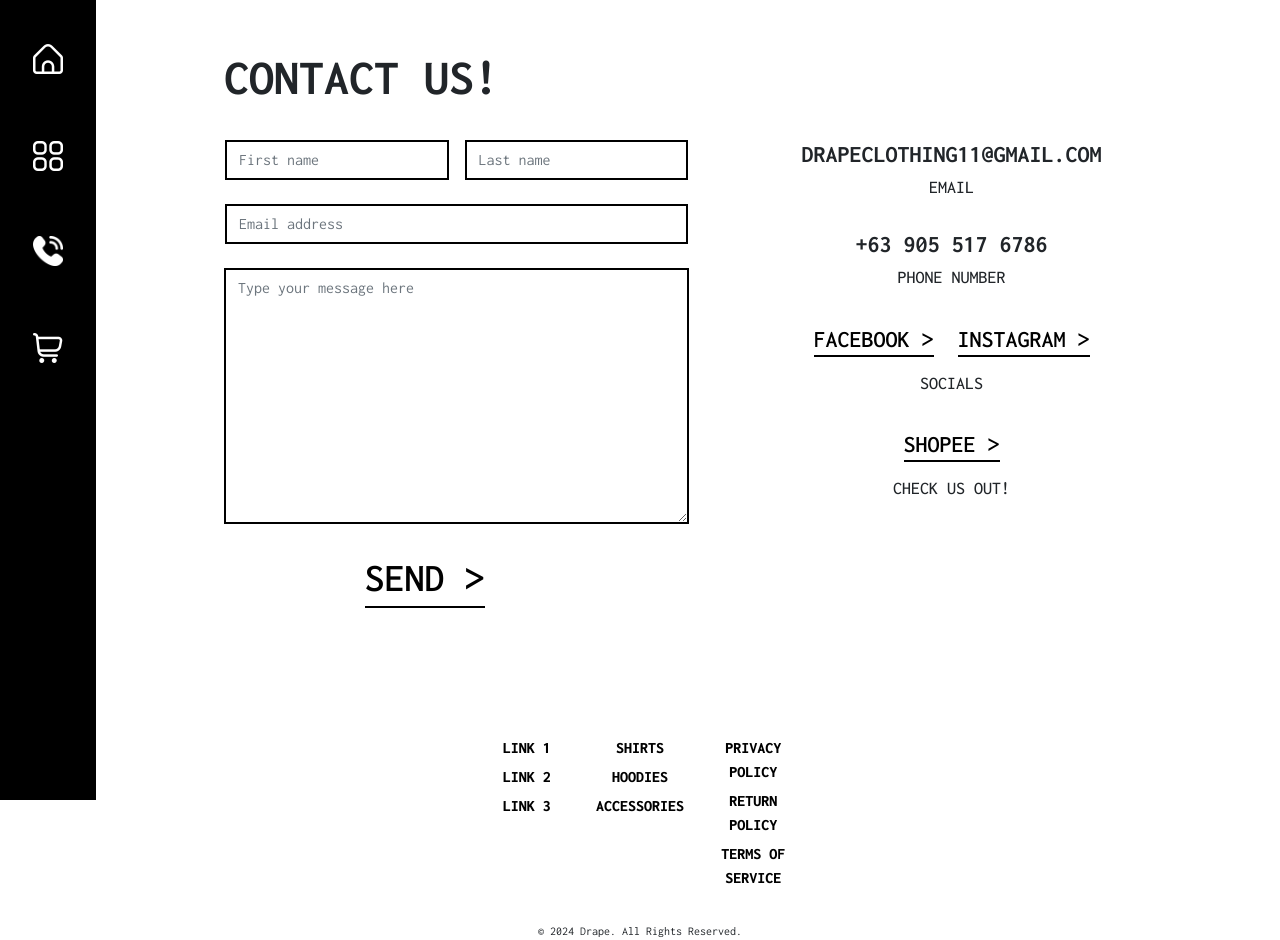
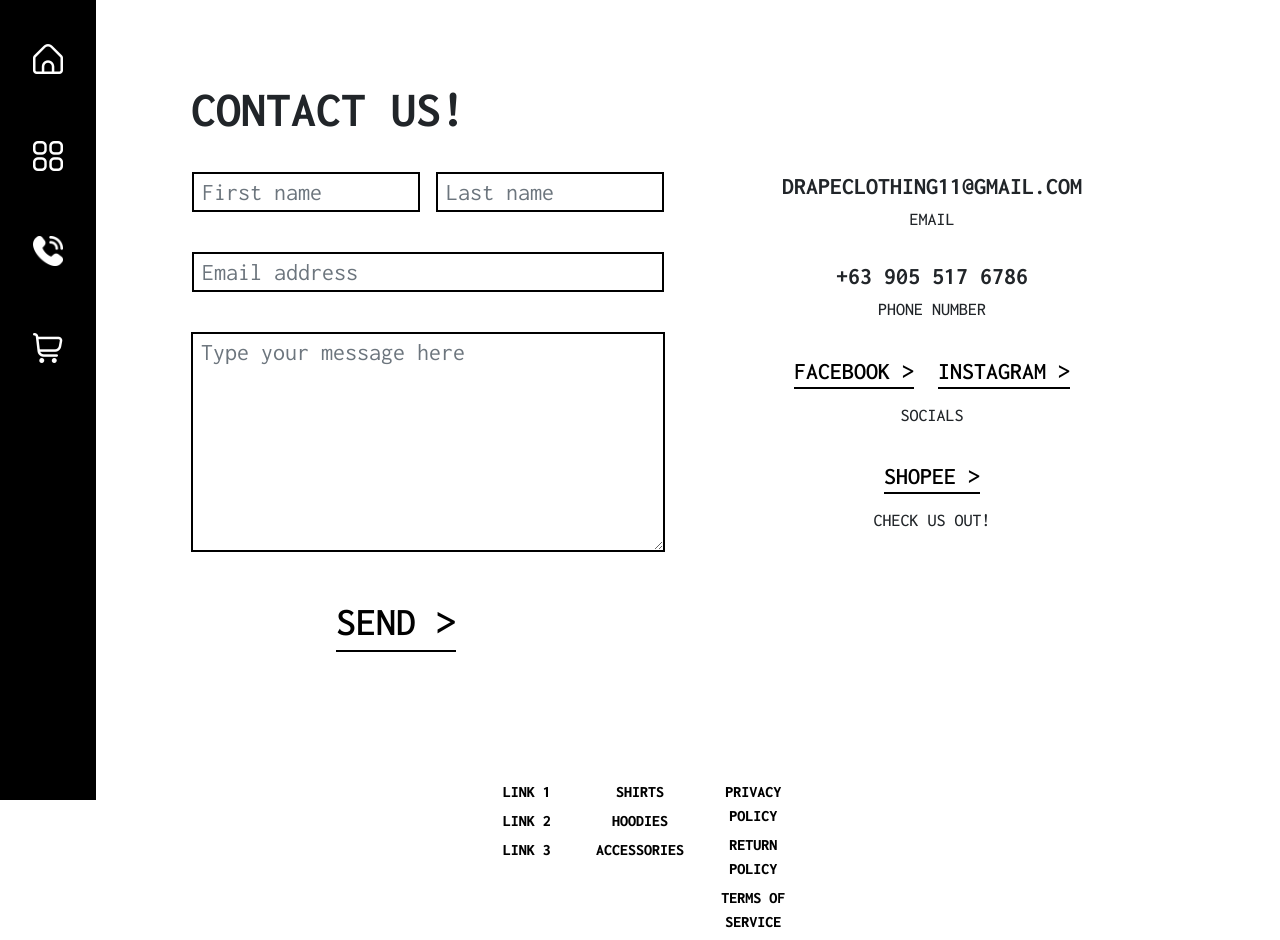
Before and after one commit to rjventu/drape-website, a PHP site: page /contacts.html in a window 1280 px wide. Shown: the top 940 px of the page. Run offline with PHP 8.4, Linux system fonts and the light colour scheme; some libraries are stand-ins or nearby versions.

Commit message:
edited checkout form
+ edited focus effect for fields in checkout form (was not working previously)

```diff
--- a/contacts.html
+++ b/contacts.html
@@ -63,7 +63,8 @@
     <main>
 
       <!-- CONTACT FORM  -->
-      <div class="contacts ml-5">
+      <section class="contacts">
+        <div class="container">
           <h2><b>CONTACT US!</b></h2> <br>
           <div class="row">
             <div class="col-md-6">
@@ -71,24 +72,24 @@
               <form>
 
                 <div class="row">
-                <div class="col p-0 ml-3 mr-2">
-                  <input type="text" class="form-control" placeholder="First name">
+                  <div class="form-group col p-0 ml-3 mr-2">
+                    <input type="text" class="form-control" placeholder="First name" required>
                   </div>
-                <div class="col p-0 ml-2 mr-3">
-                  <input type="text" class="form-control" placeholder="Last name">
+                  <div class="form-group col p-0 ml-2 mr-3">
+                    <input type="text" class="form-control" placeholder="Last name" required>
                   </div>
                 </div>
 
                 <div class="row mt-4">
-                <div class="col p-0 mx-3">
-                    <input type="email" class="form-control" placeholder="Email address">
+                  <div class="form-group col p-0 mx-3">
+                      <input type="email" class="form-control" placeholder="Email address" required>
                   </div>
                 </div>
 
                 <div class="row mt-4">
                   <div class="col">
-                  <div class=message>
-                    <textarea class="form-control" rows="10" placeholder="Type your message here"></textarea>
+                    <div class="form-group">
+                      <textarea class="form-control" rows="6" maxlength="2000" placeholder="Type your message here" required></textarea>
                     </div>
                   </div>
                 </div>
@@ -142,6 +143,7 @@
             </div>
           </div>
         </div>
+      </section>
     </main>
 
     <!-- Footer content -->
--- a/styles/main.css
+++ b/styles/main.css
@@ -432,6 +432,12 @@ button {
 /* [8] CONTACTS */
 
 .contacts{
+    display: flex;
+    gap: 5rem;
+    margin-block: 5rem;
+    display: flex;
+    align-items: center;
+    justify-content: center;
     margin-bottom: 5rem;
 }
 
@@ -444,11 +450,6 @@ button {
     width: 100%;
     border: 2px solid black;
     border-radius: 0;
-}
-
-.contacts .form-control:focus {
-    border-color: rgb(0, 0, 0);
-    box-shadow: inset 0 1px 1px rgba(0, 0, 0, 0.075), 0 0 8px rgb(55, 55, 55, 0.6);
 }
 
 .contactinfo .btn-black{
@@ -589,8 +590,7 @@ hr { /* Line under cart items */
     display: flex;
     gap: 2rem;
 }
-.form-group input,
-.form-group textarea {
+.form-control {
     width: 100%;
     font-size: 24px;
     border: 2px solid black;
@@ -598,8 +598,7 @@ hr { /* Line under cart items */
     transition: ease 0.2s;
     padding: 0 0 0 0.5rem;
 }
-.form-group input:focus,
-.form-group textarea:focus {
+.form-control:focus {
     border-color: rgb(0, 0, 0);
     box-shadow: inset 0 1px 1px rgba(0, 0, 0, 0.075), 0 0 8px rgb(55, 55, 55, 0.6);
 }
```
Also changed, not shown: checkout.html (+6 -6 lines). Lines whose indentation alone changed are shown as unchanged.
